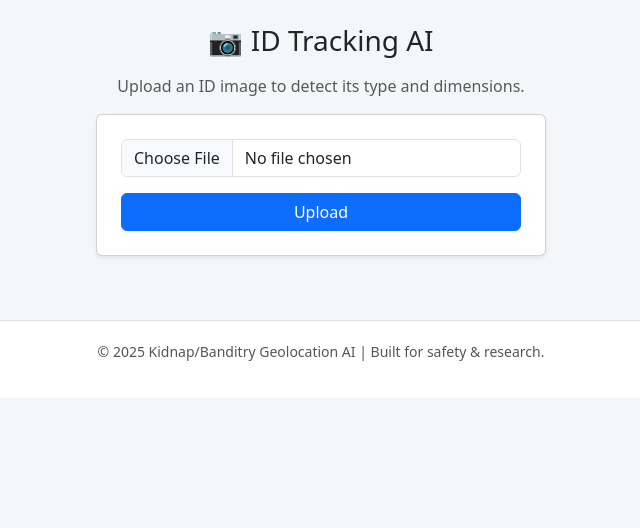
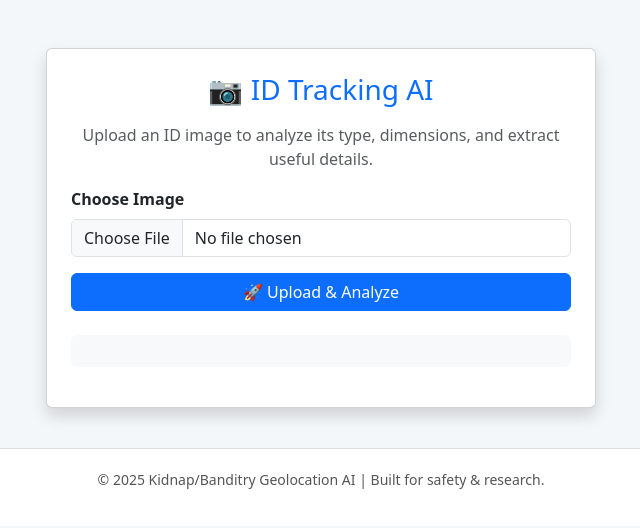
Before and after one commit to Presidor1/Ai-tracking-ID, a Flask app: template templates/index.html in a window 1280 px wide. Shown: the part 56-584 px from the top of the page, without its empty margins (319-959 px from the left). Run offline with Flask 3, Linux system fonts and the light colour scheme; the template is opened without the code that fills it, so the values that code supplies are empty.

Commit message:
Update index.html

```diff
--- a/templates/index.html
+++ b/templates/index.html
@@ -1,20 +1,57 @@
 {% extends "base.html" %}
 
 {% block content %}
-  <h1 class="h3 mb-3 text-center">📷 ID Tracking AI</h1>
-  <p class="text-muted text-center">Upload an ID image to detect its type and dimensions.</p>
+<div class="container mt-5">
+  <div class="card shadow p-4 mx-auto" style="max-width: 550px;">
+    <h1 class="h3 mb-3 text-center text-primary">📷 ID Tracking AI</h1>
+    <p class="text-muted text-center">
+      Upload an ID image to analyze its type, dimensions, and extract useful details.
+    </p>
 
-  <form id="uploadForm" class="card p-4 shadow-sm mx-auto" style="max-width: 450px;" enctype="multipart/form-data">
-    <input class="form-control mb-3" type="file" name="file" accept="image/*" required>
-    <button class="btn btn-primary w-100" type="submit">Upload</button>
+    <!-- Upload Form -->
+    <form id="uploadForm" enctype="multipart/form-data">
+      <div class="mb-3">
+        <label for="file" class="form-label fw-bold">Choose Image</label>
+        <input class="form-control" type="file" id="file" name="file" accept="image/*" required>
+      </div>
+
+      <!-- Preview -->
+      <div id="previewContainer" class="text-center mb-3" style="display: none;">
+        <h6 class="text-secondary">Preview:</h6>
+        <img id="previewImage" class="img-fluid rounded shadow-sm" style="max-height: 200px;" alt="Preview">
+      </div>
+
+      <button class="btn btn-primary w-100" type="submit">🚀 Upload & Analyze</button>
     </form>
 
-  <pre class="response mt-4 text-success" id="response"></pre>
+    <!-- Response -->
+    <pre class="response mt-4 text-success small bg-light p-3 rounded" id="response"></pre>
+  </div>
+</div>
 
 <script>
   const form = document.getElementById('uploadForm');
+  const fileInput = document.getElementById('file');
   const responseDiv = document.getElementById('response');
+  const previewContainer = document.getElementById('previewContainer');
+  const previewImage = document.getElementById('previewImage');
 
+  // Show preview when file selected
+  fileInput.addEventListener('change', () => {
+    const file = fileInput.files[0];
+    if (file) {
+      const reader = new FileReader();
+      reader.onload = (e) => {
+        previewImage.src = e.target.result;
+        previewContainer.style.display = 'block';
+      };
+      reader.readAsDataURL(file);
+    } else {
+      previewContainer.style.display = 'none';
+    }
+  });
+
+  // Handle upload
   form.addEventListener('submit', async (e) => {
     e.preventDefault();
     responseDiv.textContent = '⏳ Uploading...';
```
Lines whose indentation alone changed are shown as unchanged.
